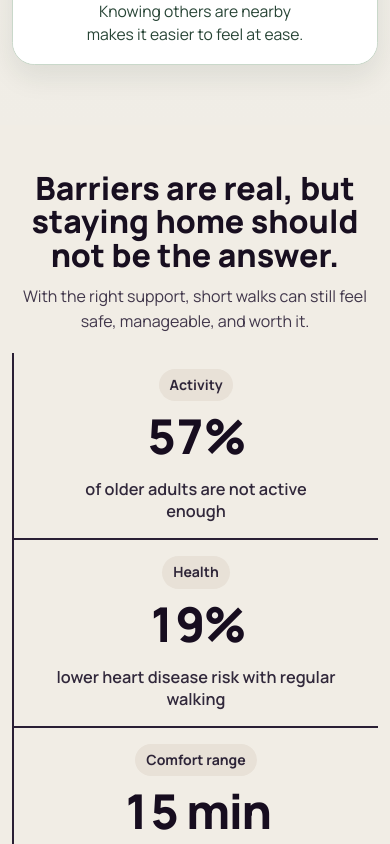
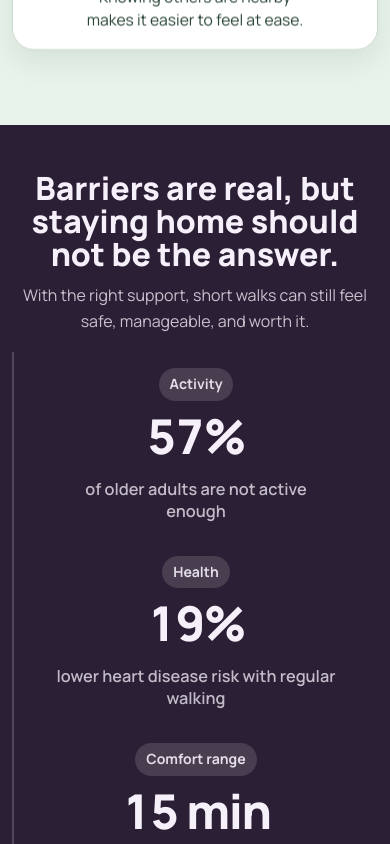
Before and after one commit to TengL98/FIT5120_Project, a Vue app in the folder frontend/: page / in a window 390 px wide. Shown: the part 2660-3504 px from the top of the page. Built offline with nearby package versions, Linux system fonts and the light colour scheme.

Commit message:
Add animation for home page

```diff
--- a/frontend/src/pages/HomePage.vue
+++ b/frontend/src/pages/HomePage.vue
@@ -31,7 +31,7 @@
     </section>
 
     <section class="section challenge-brief">
-      <div class="shell">
+      <div class="shell parallax-inner" data-parallax-id="challenge">
         <div class="section-head challenge-intro">
           <h2>What gets in the way of walking confidence?</h2>
           <p>
@@ -41,7 +41,7 @@
         </div>
 
         <div class="challenge-grid">
-          <article class="challenge-card">
+          <article class="challenge-card anim-pop" style="--i:0">
             <img
               class="challenge-media"
               src="https://images.pexels.com/photos/11299600/pexels-photo-11299600.jpeg?auto=compress&cs=tinysrgb&w=900&h=520&dpr=1"
@@ -53,7 +53,7 @@
               <p>Walking in direct heat with no shade to step into makes even a short trip tiring.</p>
             </div>
           </article>
-          <article class="challenge-card">
+          <article class="challenge-card anim-pop" style="--i:1">
             <img
               class="challenge-media"
               src="https://images.pexels.com/photos/13834915/pexels-photo-13834915.jpeg?auto=compress&cs=tinysrgb&w=900&h=520&dpr=1"
@@ -65,7 +65,7 @@
               <p>When there are no benches or shelters nearby, it is hard to feel safe going further.</p>
             </div>
           </article>
-          <article class="challenge-card">
+          <article class="challenge-card anim-pop" style="--i:2">
             <img
               class="challenge-media"
               src="https://images.pexels.com/photos/17491824/pexels-photo-17491824.jpeg?auto=compress&cs=tinysrgb&w=900&h=520&dpr=1"
@@ -77,7 +77,7 @@
               <p>Cracked footpaths, steps, or steep hills make it easy to lose balance and feel unsure.</p>
             </div>
           </article>
-          <article class="challenge-card">
+          <article class="challenge-card anim-pop" style="--i:3">
             <img
               class="challenge-media"
               src="https://images.pexels.com/photos/24778030/pexels-photo-24778030.jpeg?auto=compress&cs=tinysrgb&w=900&h=520&dpr=1"
@@ -94,25 +94,25 @@
     </section>
 
     <section class="section story-proof-section">
-      <div class="shell">
+      <div class="shell parallax-inner" data-parallax-id="proof">
         <div class="story-proof">
-          <h3>Barriers are real, but staying home should not be the answer.</h3>
-          <p>
+          <h3 class="anim-ready" style="--i:0">Barriers are real, but staying home should not be the answer.</h3>
+          <p class="anim-ready" style="--i:1">
             With the right support, short walks can still feel safe, manageable, and worth it.
           </p>
 
           <div class="proof-grid" aria-label="Key evidence">
-            <article class="proof-item">
+            <article class="proof-item anim-pop" style="--i:0">
               <span class="proof-tag">Activity</span>
               <p class="proof-number" data-target="57" data-suffix="%">0%</p>
               <p class="proof-copy">of older adults are not active enough</p>
             </article>
-            <article class="proof-item">
+            <article class="proof-item anim-pop" style="--i:1">
               <span class="proof-tag">Health</span>
               <p class="proof-number" data-target="19" data-suffix="%">0%</p>
               <p class="proof-copy">lower heart disease risk with regular walking</p>
             </article>
-            <article class="proof-item">
+            <article class="proof-item anim-pop" style="--i:2">
               <span class="proof-tag">Comfort range</span>
               <p class="proof-number" data-target="15" data-suffix=" min">0 min</p>
               <p class="proof-copy">a practical distance for nearby daily needs</p>
@@ -123,7 +123,7 @@
     </section>
 
     <section class="section purpose-section">
-      <div class="shell">
+      <div class="shell parallax-inner" data-parallax-id="purpose">
         <div class="purpose-panel">
           <div class="purpose-head">
             <p class="approach-kicker">OUR APPROACH</p>
@@ -135,21 +135,21 @@
 
           <div class="purpose-body">
             <div class="purpose-list">
-              <article class="purpose-list-item">
+              <article class="purpose-list-item anim-ready" style="--i:0">
               <h3>Plan your walk before you leave</h3>
               <p>Enter a destination and get a walking route with distance and estimated time — so you know what to expect.</p>
               </article>
-              <article class="purpose-list-item">
+              <article class="purpose-list-item anim-ready" style="--i:1">
               <h3>See what's along the way</h3>
               <p>Nearby benches, toilets, cafes, and pharmacies are shown on your route so you can stop whenever you need to.</p>
               </article>
-              <article class="purpose-list-item">
+              <article class="purpose-list-item anim-ready" style="--i:2">
               <h3>Walk more, worry less</h3>
               <p>Knowing the route in advance makes it easier to head out — and easier to do it again tomorrow.</p>
               </article>
             </div>
 
-            <figure class="purpose-image-wrap">
+            <figure class="purpose-image-wrap anim-pop" style="--i:0">
               <img
                 class="purpose-image"
                 src="https://images.unsplash.com/photo-1750853736853-7eed0c15d4a0?auto=format&fit=crop&q=80&w=1600"
@@ -283,6 +283,7 @@ const updateActiveFeature = () => {
 
 // ── Proof counter animation ──────────────────────────────────────────────────
 let proofObserver = null
+let animObserver = null
 let frameIds = []
 
 const easeOutCubic = (t) => 1 - Math.pow(1 - t, 3)
@@ -306,7 +307,36 @@ const animateNumber = (el, endValue, suffix, duration = 1300) => {
   frameIds.push(id)
 }
 
+// ── Parallax ──────────────────────────────────────────────────────────────
+let parallaxRafId = null
+let parallaxHandler = null
+
+const updateParallax = () => {
+  const els = document.querySelectorAll('.parallax-inner')
+  const vh = window.innerHeight
+  els.forEach((el) => {
+    const rect = el.getBoundingClientRect()
+    // distance of element centre from viewport centre
+    const centre = rect.top + rect.height / 2
+    const offset = (centre - vh / 2) / vh
+    // subtle shift: max ±22px, opposite to scroll direction
+    const shift = offset * 60
+    el.style.transform = `translateY(${shift}px)`
+  })
+}
+
 onMounted(() => {
+  // Parallax listener
+  parallaxHandler = () => {
+    if (parallaxRafId) return
+    parallaxRafId = requestAnimationFrame(() => {
+      updateParallax()
+      parallaxRafId = null
+    })
+  }
+  window.addEventListener('scroll', parallaxHandler, { passive: true })
+  updateParallax()
+
   // Feature scroll listener
   featScrollHandler = updateActiveFeature
   window.addEventListener('scroll', featScrollHandler, { passive: true })
@@ -320,6 +350,26 @@ onMounted(() => {
     const suffix = el.dataset.suffix || ''
     el.textContent = `0${suffix}`
   })
+
+  // Scroll-enter animations (replay on every re-entry)
+  const animEls = Array.from(document.querySelectorAll('.anim-ready, .anim-pop'))
+  animObserver = new IntersectionObserver(
+    (entries) => {
+      entries.forEach((entry) => {
+        if (entry.isIntersecting) {
+          // Force reflow so the transition replays from start
+          entry.target.classList.remove('anim-in')
+          requestAnimationFrame(() => {
+            entry.target.classList.add('anim-in')
+          })
+        } else {
+          entry.target.classList.remove('anim-in')
+        }
+      })
+    },
+    { threshold: 0.12 }
+  )
+  animEls.forEach((el) => animObserver.observe(el))
 
   if (!proofSection || numberEls.length === 0) return
 
@@ -345,10 +395,20 @@ onMounted(() => {
 })
 
 onBeforeUnmount(() => {
+  if (parallaxHandler) {
+    window.removeEventListener('scroll', parallaxHandler)
+    parallaxHandler = null
+  }
+  if (parallaxRafId) {
+    cancelAnimationFrame(parallaxRafId)
+    parallaxRafId = null
+  }
   if (featScrollHandler) {
     window.removeEventListener('scroll', featScrollHandler)
     featScrollHandler = null
   }
+  animObserver?.disconnect()
+  animObserver = null
   proofObserver?.disconnect()
   proofObserver = null
   frameIds.forEach((id) => cancelAnimationFrame(id))
--- a/frontend/src/styles.css
+++ b/frontend/src/styles.css
@@ -64,6 +64,38 @@ h4 {
   padding: 5.25rem 0;
 }
 
+/* ── Scroll-enter animations ─────────────────────────────────────────────── */
+.anim-ready {
+  opacity: 0;
+  transform: translateY(28px);
+  transition:
+    opacity 0.6s ease calc(var(--i, 0) * 0.13s),
+    transform 0.6s ease calc(var(--i, 0) * 0.13s);
+}
+
+.anim-pop {
+  opacity: 0;
+  transform: scale(0.94) translateY(20px);
+  transition:
+    opacity 0.55s ease calc(var(--i, 0) * 0.13s),
+    transform 0.55s cubic-bezier(0.34, 1.45, 0.64, 1) calc(var(--i, 0) * 0.13s);
+}
+
+.anim-ready.anim-in,
+.anim-pop.anim-in {
+  opacity: 1;
+  transform: none;
+}
+
+@media (prefers-reduced-motion: reduce) {
+  .anim-ready,
+  .anim-pop {
+    transition: none;
+    opacity: 1;
+    transform: none;
+  }
+}
+
 .eyebrow {
   font-size: 0.8rem;
   letter-spacing: 0.08em;
@@ -341,10 +373,28 @@ h4 {
   margin-top: 0.45rem;
 }
 
+/* ── Parallax inner containers ───────────────────────────────────────────── */
+.parallax-inner {
+  will-change: transform;
+  transition: transform 0.08s linear;
+}
+
+@media (prefers-reduced-motion: reduce) {
+  .parallax-inner {
+    transition: none;
+    transform: none !important;
+  }
+}
+
 .challenge-brief {
-  background: linear-gradient(180deg, #f8faf7, var(--sand));
+  background: #e8f3eb;
   padding-top: 4.2rem;
   padding-bottom: 2.6rem;
+  min-height: 100vh;
+  display: flex;
+  flex-direction: column;
+  justify-content: center;
+  overflow: hidden;
 }
 
 .challenge-intro {
@@ -410,7 +460,12 @@ h4 {
 .story-proof-section {
   padding-top: 2.6rem;
   padding-bottom: 3.4rem;
-  background: #f1ede5;
+  min-height: 100vh;
+  display: flex;
+  flex-direction: column;
+  justify-content: center;
+  overflow: hidden;
+  background: #2a1f34;
 }
 
 .story-proof h3 {
@@ -421,7 +476,7 @@ h4 {
   font-weight: 800;
   font-size: clamp(2rem, 5vw, 3.6rem);
   line-height: 1.04;
-  color: #180f20;
+  color: #f5f0fa;
 }
 
 .story-proof > p {
@@ -430,7 +485,7 @@ h4 {
   margin-left: auto;
   margin-right: auto;
   text-align: center;
-  color: #40364a;
+  color: rgba(245, 240, 250, 0.78);
   font-size: clamp(1rem, 1.8vw, 1.18rem);
 }
 
@@ -438,13 +493,13 @@ h4 {
   margin-top: 1.7rem;
   display: grid;
   grid-template-columns: repeat(3, minmax(0, 1fr));
-  border-left: 2px solid #2a1f34;
+  border-left: 2px solid rgba(255,255,255,0.18);
 }
 
 .proof-item {
   min-height: 270px;
   padding: 1.3rem 1.2rem 1rem;
-  border-right: 2px solid #2a1f34;
+  border-right: 2px solid rgba(255,255,255,0.18);
   display: flex;
   flex-direction: column;
   justify-content: center;
@@ -458,8 +513,8 @@ h4 {
   margin-left: auto;
   margin-right: auto;
   border-radius: 999px;
-  background: #e8e1d7;
-  color: #2e2538;
+  background: rgba(255,255,255,0.14);
+  color: rgba(245,240,250,0.9);
   font-size: 0.88rem;
   font-weight: 700;
   padding: 0.32rem 0.68rem;
@@ -470,7 +525,7 @@ h4 {
   text-align: center;
   font-family: 'Manrope', sans-serif;
   font-weight: 800;
-  color: #170d1f;
+  color: #f5f0fa;
   font-size: clamp(3rem, 7.2vw, 5.8rem);
   line-height: 0.95;
   letter-spacing: -0.03em;
@@ -484,13 +539,18 @@ h4 {
   margin-left: auto;
   margin-right: auto;
   text-align: center;
-  color: #31283b;
+  color: rgba(245,240,250,0.75);
   font-size: 1.02rem;
   font-weight: 600;
   line-height: 1.35;
 }
 
 .purpose-section {
+  min-height: 100vh;
+  display: flex;
+  flex-direction: column;
+  justify-content: center;
+  overflow: hidden;
   background: #eef5ee;
 }
 
@@ -765,7 +825,7 @@ h4 {
 
 .try-planner-hero {
   position: relative;
-  min-height: 72vh;
+  min-height: 100vh;
   background-image: url('https://images.pexels.com/photos/11299600/pexels-photo-11299600.jpeg?auto=compress&cs=tinysrgb&w=2200&h=1400&dpr=1');
   background-size: cover;
   background-position: center 28%;
@@ -784,7 +844,7 @@ h4 {
   position: relative;
   z-index: 1;
   max-width: 860px;
-  min-height: 72vh;
+  min-height: 100vh;
   margin: 0 auto;
   padding: clamp(2.2rem, 6vw, 4.8rem) 1.2rem;
   display: flex;
@@ -1386,7 +1446,7 @@ h4 {
 
   .try-planner-hero,
   .try-planner-content {
-    min-height: 62vh;
+    min-height: 100vh;
   }
 }
 
@@ -1548,12 +1608,12 @@ h4 {
   }
 
   .try-planner-hero {
-    min-height: 74vh;
+    min-height: 100vh;
     background-position: 58% 24%;
   }
 
   .try-planner-content {
-    min-height: 74vh;
+    min-height: 100vh;
     padding: 2.1rem 1rem;
   }
 
```
